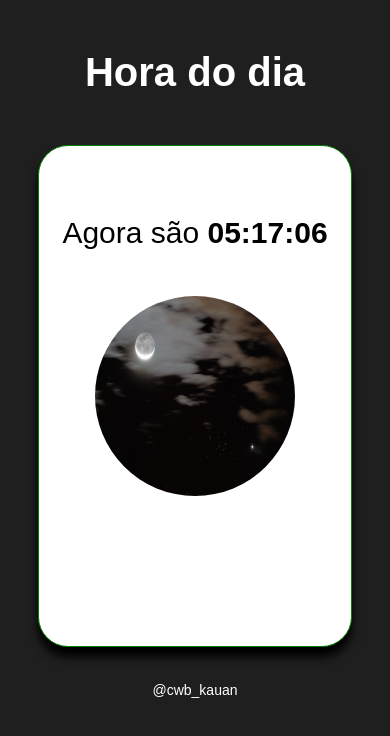
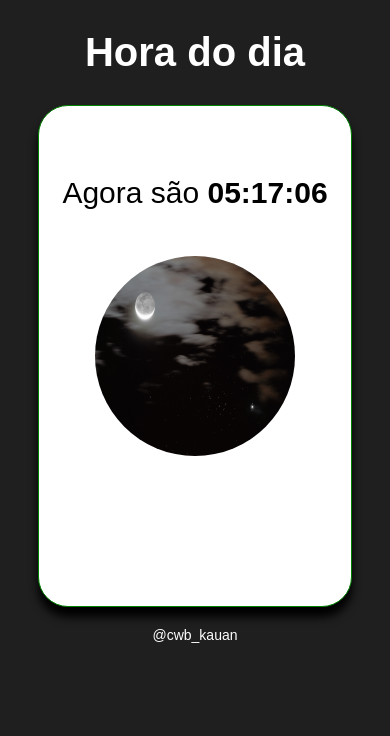
Before and after one commit to KauanValle/detector_de_horas, a plain HTML site: page index.html in a window 390 px wide. Drawn offline with Linux system fonts and the light colour scheme.

Commit message:
Update style.css

```diff
--- a/code/css/style.css
+++ b/code/css/style.css
@@ -2,22 +2,11 @@
     margin: 0;
 }
 body{
-
-    /* background-color: #0c0b27; */
-    /* color: rgb(255, 255, 255); */
     font: normal 20px Arial;
-}
-.container{
-    display: flex;
-    width: 90%;
-    height: 100%;
-    margin: 0 auto;
-    /* border: 1px solid red; */
 }
 #title{
     color: white;
-    /* border: 1px solid yellow; */
-    padding: 50px;
+    padding: 30px;
     display: flex;
     justify-content: center;
 }
@@ -36,7 +25,6 @@ body{
 .paragrafo{
     margin-top: 70px;
     font-size: 30px;
-    /* border: 1px solid red; */
     position: absolute;
 }
 .img{
@@ -69,11 +57,4 @@ body{
     align-self: center;
     border-radius: 50%;
     }
-    #creditos{
-        color: white;
-        padding-top: 35px;
-        font-size: 14px;
-        display: flex;
-        justify-content: center;
-    }
 }
```
